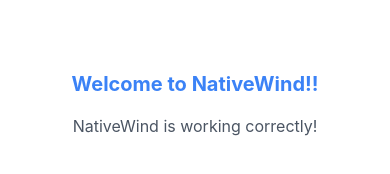
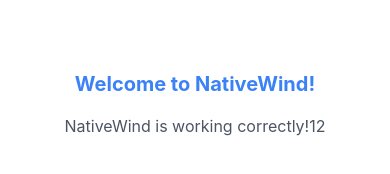
Before and after one commit to WoodyLinwc/react-native-demo, a React Native app in the folder ImageUpload/: screen / in a window 390 px wide. Shown: the part 318-492 px from the top of the page. Built offline with nearby package versions, Linux system fonts and the light colour scheme.

Commit message:
Update App.tsx

```diff
--- a/ImageUpload/App.tsx
+++ b/ImageUpload/App.tsx
@@ -15,22 +15,16 @@
   return (
     <SafeAreaProvider>
       <StatusBar barStyle={isDarkMode ? 'light-content' : 'dark-content'} />
-      <AppContent />
+      <View className="flex-1 items-center justify-center bg-white">
+        <Text className="text-xl font-bold text-blue-500">
+          Welcome to NativeWind!
+        </Text>
+        <Text className="text-base text-gray-600 mt-4">
+          NativeWind is working correctly!12
+        </Text>
+      </View>
     </SafeAreaProvider>
   );
 }
 
-function AppContent() {
-  return (
-    <View className="flex-1 items-center justify-center bg-white">
-      <Text className="text-xl font-bold text-blue-500">
-        Welcome to NativeWind!!
-      </Text>
-      <Text className="text-base text-gray-600 mt-4">
-        NativeWind is working correctly!
-      </Text>
-    </View>
-  );
-}
-
 export default App;
```
